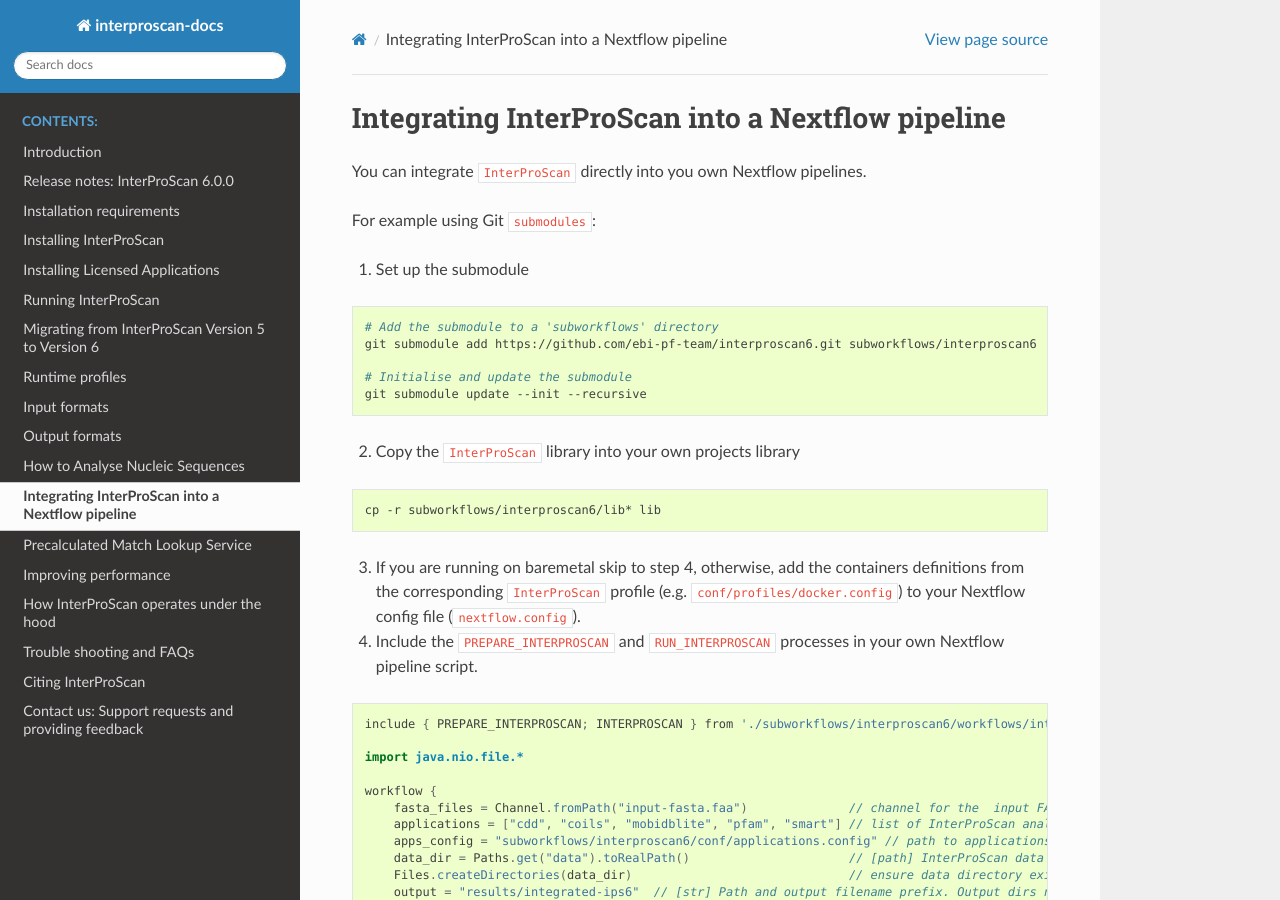
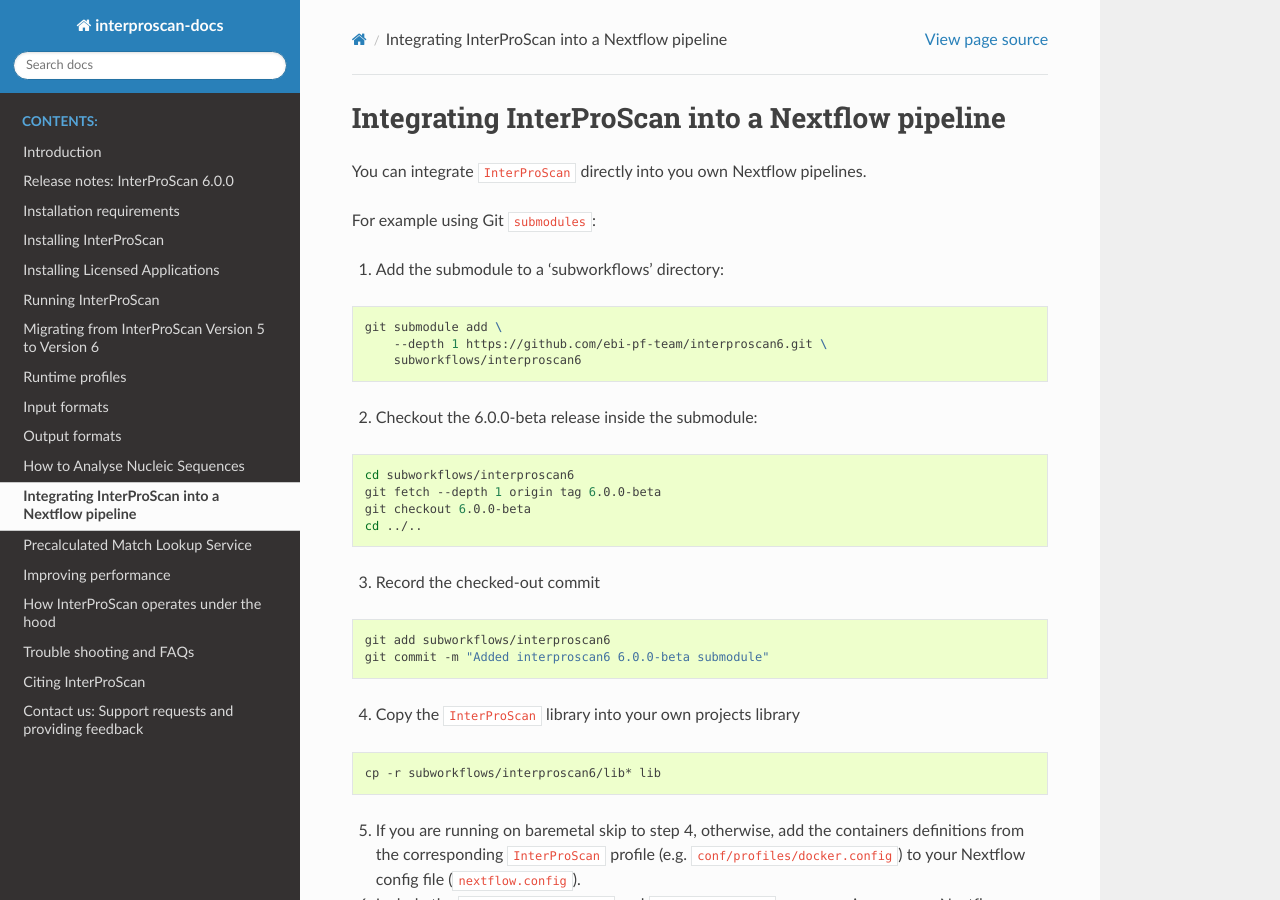
Before and after one commit to ebi-pf-team/interproscan-docs, a Sphinx documentation site: the page built from docs/Integrating.rst, in a window 1280 px wide and 900 px high. Built offline with Sphinx 7.4.7 and the Read the Docs theme 3.1.0, drawn with Linux system fonts in a browser that asks for light colours.

Commit message:
update integration docs

```diff
--- a/docs/Integrating.rst
+++ b/docs/Integrating.rst
@@ -6,25 +6,39 @@
 
 For example using Git ``submodules``:
 
-1. Set up the submodule
+1. Add the submodule to a 'subworkflows' directory:
 
 .. code-block:: bash
 
-    # Add the submodule to a 'subworkflows' directory
-    git submodule add https://github.com/ebi-pf-team/interproscan6.git subworkflows/interproscan6
+    git submodule add \
+        --depth 1 https://github.com/ebi-pf-team/interproscan6.git \
+        subworkflows/interproscan6
 
-    # Initialise and update the submodule
-    git submodule update --init --recursive
+2. Checkout the 6.0.0-beta release inside the submodule:
 
-2. Copy the ``InterProScan`` library into your own projects library
+.. code-block:: bash
+
+    cd subworkflows/interproscan6
+    git fetch --depth 1 origin tag 6.0.0-beta
+    git checkout 6.0.0-beta
+    cd ../..
+
+3. Record the checked-out commit
+
+.. code-block:: bash
+
+    git add subworkflows/interproscan6
+    git commit -m "Added interproscan6 6.0.0-beta submodule"
+
+4. Copy the ``InterProScan`` library into your own projects library
 
 .. code-block:: bash
 
     cp -r subworkflows/interproscan6/lib* lib
 
-3. If you are running on baremetal skip to step 4, otherwise, add the containers definitions from the corresponding ``InterProScan`` profile (e.g. ``conf/profiles/docker.config``) to your Nextflow config file (``nextflow.config``).
+5. If you are running on baremetal skip to step 4, otherwise, add the containers definitions from the corresponding ``InterProScan`` profile (e.g. ``conf/profiles/docker.config``) to your Nextflow config file (``nextflow.config``).
 
-4. Include the ``PREPARE_INTERPROSCAN`` and ``RUN_INTERPROSCAN`` processes in your own Nextflow pipeline script.
+6. Include the ``PREPARE_INTERPROSCAN`` and ``RUN_INTERPROSCAN`` processes in your own Nextflow pipeline script.
 
 .. code-block:: groovy
 
```
